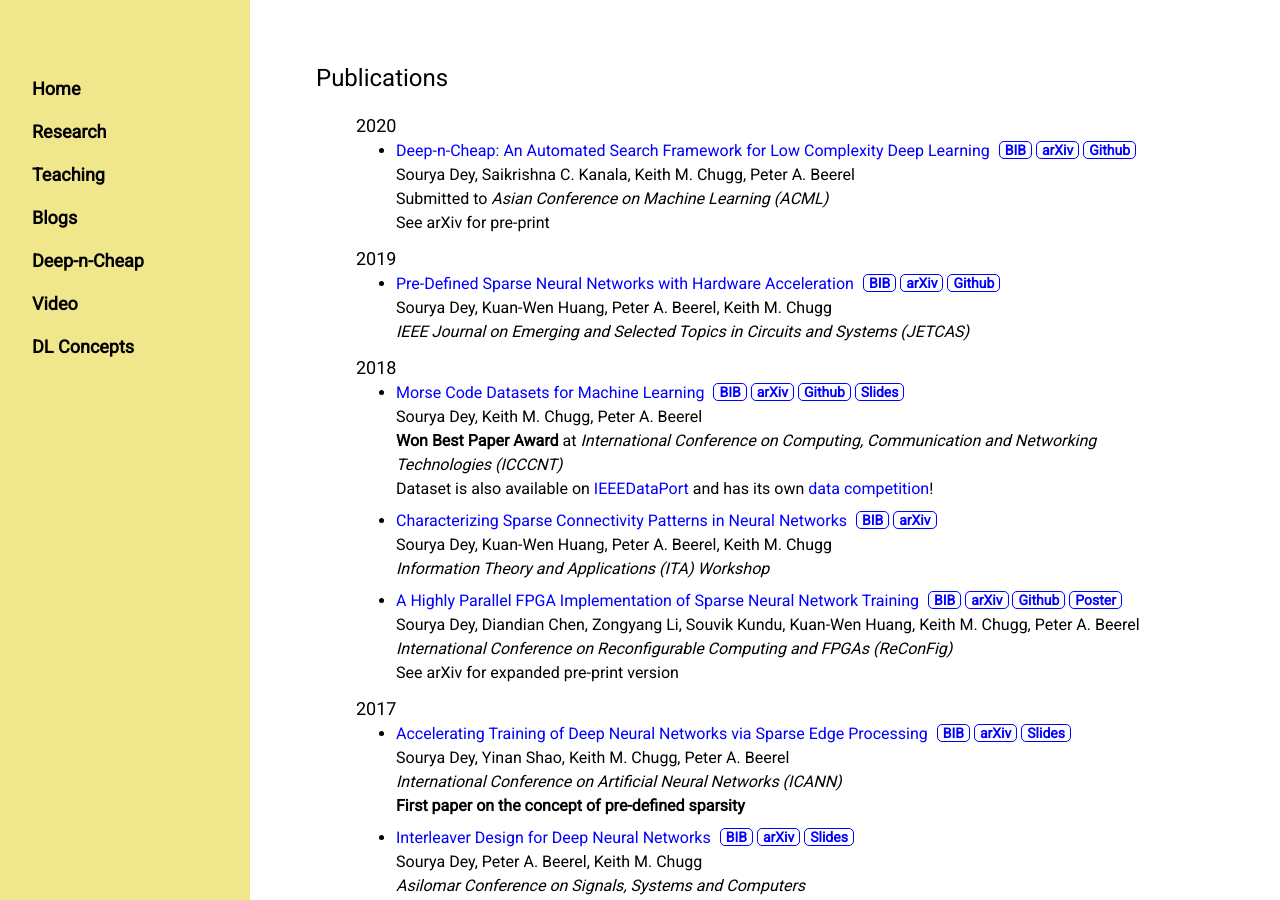
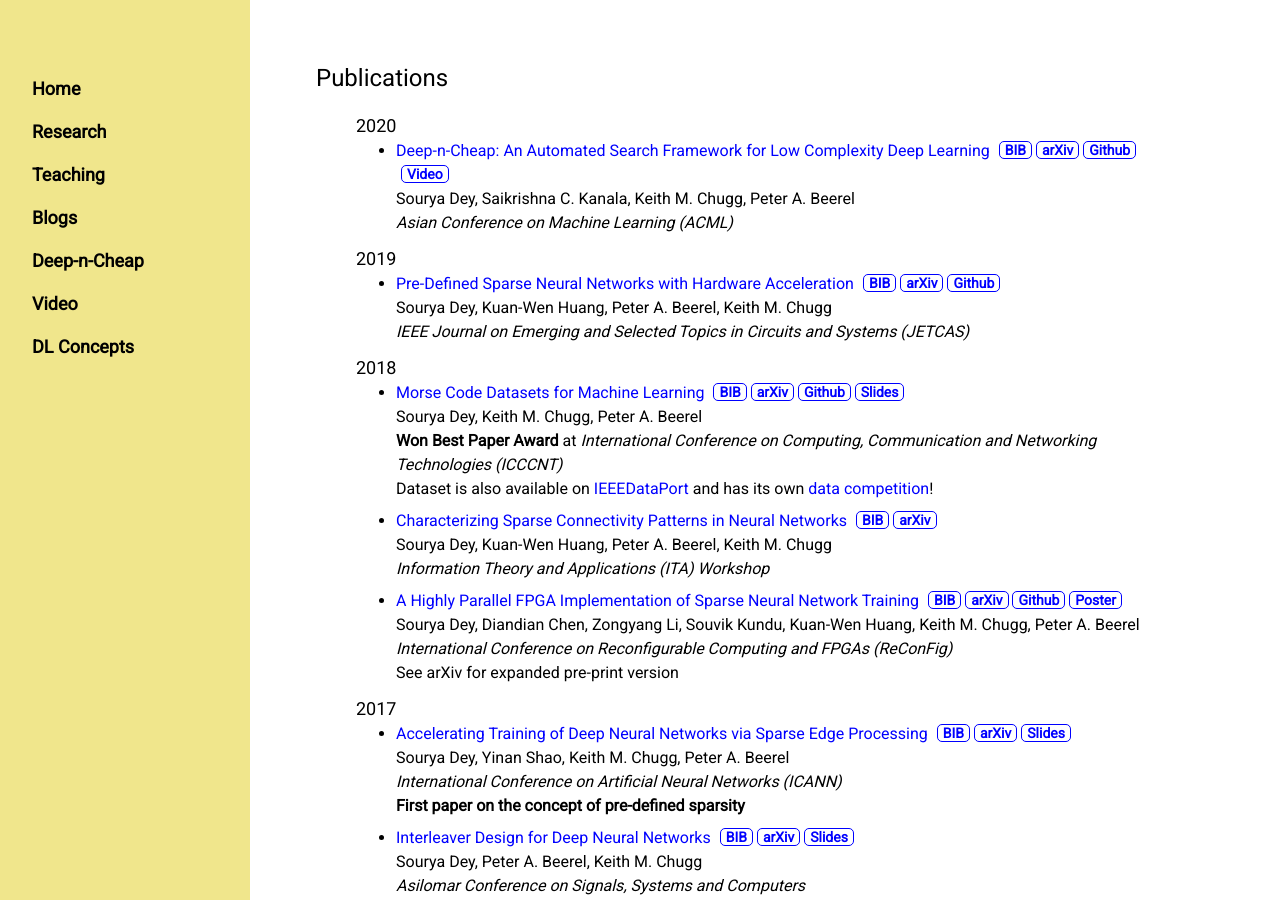
Before and after one commit to souryadey/souryadey.github.io, a Jekyll site: the page built from research/index.html, in a window 1280 px wide and 900 px high. Built offline with Jekyll 4.4.1, drawn with Linux system fonts in a browser that asks for light colours.

Commit message:
adding ACML2020

```diff
--- a/_config.yml
+++ b/_config.yml
@@ -3,11 +3,11 @@ markdown: kramdown
 
 title: Sourya Dey
 name: Sourya Dey
-email: souryade@usc.edu
+email: sourya.dey@gmail.com
 description: Sourya Dey's personal website
 url: "https://souryadey.github.io"
 github_username: souryadey
-timezone: America/Los_Angeles
+timezone: America/New_York
 
 defaults:
   -
--- a/index.html
+++ b/index.html
@@ -35,7 +35,7 @@ fieldset {
         <!-- Start identical 1 -->
         <h5>
             <a class="brightlink" href="mailto:sourya.dey@gmail.com" target="_blank">sourya.dey@gmail.com</a><br>
-	    <a class="brightlink" href="mailto:souryade@usc.edu" target="_blank">sourya@galois.com</a><br>
+	    <a class="brightlink" href="mailto:sourya@galois.com" target="_blank">sourya@galois.com</a><br>
             <br>
             <a class="brightlink" href="https://drive.google.com/file/d/1GwR1R3C_WoGwCW26Y7VoWj__CbF6PZxv/view?usp=sharing" target="_blank">CV</a><br>
             <a class="brightlink" href="https://www.linkedin.com/in/sourya-dey-24b5b330/" target="_blank">Linkedin</a><br>
@@ -50,7 +50,7 @@ fieldset {
 	<!-- Start identical 1 -->
     <h5>
 		<a class="brightlink" href="mailto:sourya.dey@gmail.com" target="_blank">sourya.dey@gmail.com</a><br>
-	        <a class="brightlink" href="mailto:souryade@usc.edu" target="_blank">sourya@galois.com</a><br>
+	        <a class="brightlink" href="mailto:sourya@galois.com" target="_blank">sourya@galois.com</a><br>
 		<br>
 		<a class="brightlink" href="https://drive.google.com/file/d/1GwR1R3C_WoGwCW26Y7VoWj__CbF6PZxv/view?usp=sharing" target="_blank">CV</a><br>
 		<a class="brightlink" href="https://www.linkedin.com/in/sourya-dey-24b5b330/" target="_blank">Linkedin</a><br>
@@ -72,7 +72,7 @@ fieldset {
 		<form style="margin-top:1em;">
 			<fieldset>
 				<legend style="font-size:large; letter-spacing:0.05em; background-color:khaki;"><b>Recent News</b></legend>
-				<i>Aug 26:</i> Our paper on the <a class="inlink" href="https://arxiv.org/abs/2004.00974" target="_blank">Deep-n-Cheap AutoML framework</a> got accepted to ACML 2020.<br>
+				<i>Nov 18:</i> Our paper on the <a class="inlink" href="https://arxiv.org/abs/2004.00974" target="_blank">Deep-n-Cheap</a> AutoML framework will be presented virtually at <a class="inlink" href="http://www.acml-conf.org/2020/video/paper/dey20a" target="_blank"></a>ACML 2020</a>.<br>
 				<i>Jul 24:</i> I am one of the organizers for the <a class="inlink" href="https://gss.isi.edu/index.html" target="_blank">Information Sciences Institute Graduate Student Symposium (ISI GSS) 2020</a>.
 			</fieldset>
 		</form>
--- a/research/bibs/DnC2020.bib
+++ /dev/null
@@ -1,6 +0,0 @@
-@article{Dey2020_DnC,
-    author = {Sourya Dey and Saikrishna C. Kanala and Keith M. Chugg and Peter A. Beerel},
-    title = {Deep-n-Cheap: An Automated Search Framework for Low Complexity Deep Learning},
-    journal = {arXiv preprint arXiv:2004.00974},
-    year = 2020
-}
--- a/research/index.html
+++ b/research/index.html
@@ -20,13 +20,13 @@ h5 {
     	<li><h5>2020</h5></li>
     	<ul style="list-style-type:disc;">
     		<li>
-    			<a class="inlink" href="https://arxiv.org/abs/2004.00974" target="_blank">Deep-n-Cheap: An Automated Search Framework for Low Complexity Deep Learning</a>
-    			<a class="pub" href="/research/bibs/DnC2020.bib">BIB</a>
+    			<a class="inlink" href="http://proceedings.mlr.press/v129/dey20a.html" target="_blank">Deep-n-Cheap: An Automated Search Framework for Low Complexity Deep Learning</a>
+    			<a class="pub" href="/research/bibs/ACML2020.bib">BIB</a>
     			<a class="pub" href="https://arxiv.org/abs/2004.00974" target="_blank">arXiv</a>
-    			<a class="pub" href="https://github.com/souryadey/deep-n-cheap" target="_blank">Github</a><br>
+				<a class="pub" href="https://github.com/souryadey/deep-n-cheap" target="_blank">Github</a>
+				<a class="pub" href="http://www.acml-conf.org/2020/video/paper/dey20a" target="_blank">Video</a><br>
     			Sourya Dey, Saikrishna C. Kanala, Keith M. Chugg, Peter A. Beerel<br>
-    			Submitted to <i>Asian Conference on Machine Learning (ACML)</i><br>
-    			See arXiv for pre-print
+    			<i>Asian Conference on Machine Learning (ACML)</i>
     		</li>
     	</ul>
 
@@ -36,7 +36,7 @@ h5 {
     			<a class="inlink" href="https://ieeexplore.ieee.org/document/8689061" target="_blank">Pre-Defined Sparse Neural Networks with Hardware Acceleration</a>
     			<a class="pub" href="/research/bibs/JETCAS2019.bib">BIB</a>
     			<a class="pub" href="https://arxiv.org/abs/1812.01164" target="_blank">arXiv</a>
-    			<a class="pub" href="https://github.com/souryadey/predefinedsparse-nnets" target="_blank">Github</a><br>
+				<a class="pub" href="https://github.com/souryadey/predefinedsparse-nnets" target="_blank">Github</a><br>
     			Sourya Dey, Kuan-Wen Huang, Peter A. Beerel, Keith M. Chugg<br>
     			<i>IEEE Journal on Emerging and Selected Topics in Circuits and Systems (JETCAS)</i>
     		</li>
```
Also changed, not shown: research/bibs/ACML2020.bib (added, +10 -0 lines), images/SouryaDey.png.
